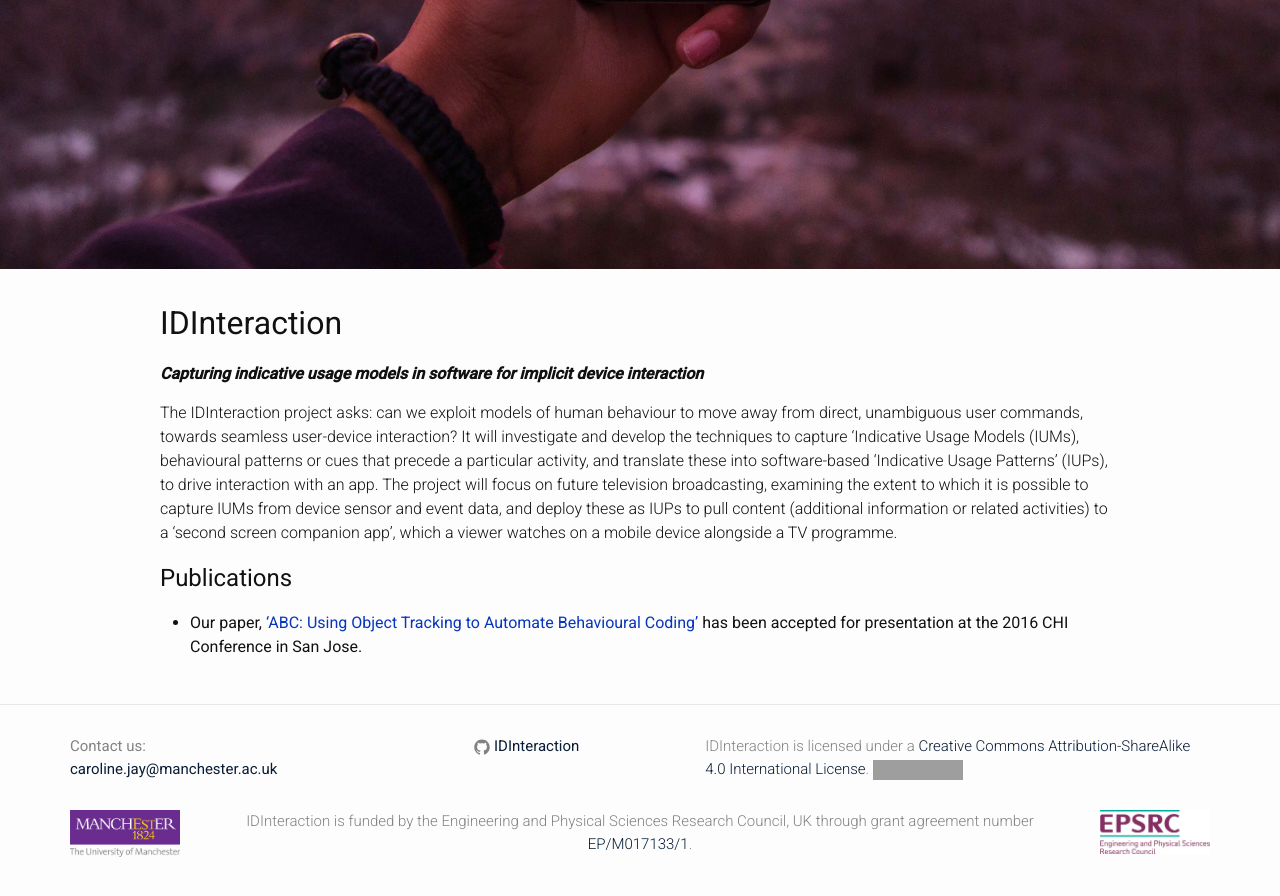
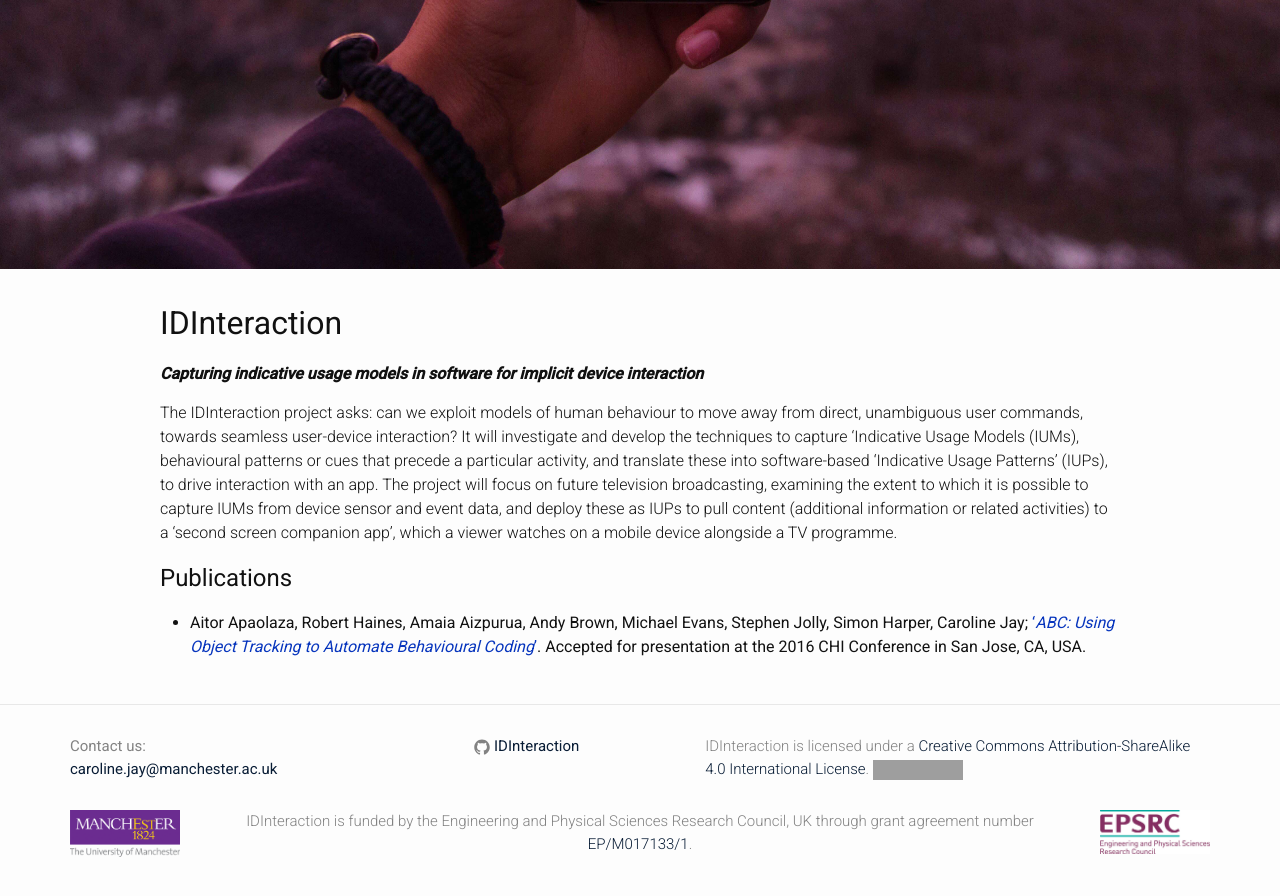
Before and after one commit to IDInteraction/IDInteraction.github.io, a Jekyll site: the page built from index.md, in a window 1280 px wide and 900 px high, scrolled down 747 px. Shown: the top 896 px of the window. Built offline with Jekyll 4.4.1, drawn with Linux system fonts in a browser that asks for light colours; nearby versions of some CDN libraries; grey boxes are pictures that could not be loaded.

Commit message:
Better paper ref on front page.

```diff
--- a/index.md
+++ b/index.md
@@ -11,4 +11,4 @@ The IDInteraction project asks: can we exploit models of human behaviour to move
 
 ## Publications
 
-* Our paper, ['ABC: Using Object Tracking to Automate Behavioural Coding'](https://www.escholar.manchester.ac.uk/uk-ac-man-scw:297977) has been accepted for presentation at the 2016 CHI Conference in San Jose.
+* Aitor Apaolaza, Robert Haines, Amaia Aizpurua, Andy Brown, Michael Evans, Stephen Jolly, Simon Harper, Caroline Jay; ['*ABC: Using Object Tracking to Automate Behavioural Coding*'](https://www.escholar.manchester.ac.uk/uk-ac-man-scw:297977). Accepted for presentation at the 2016 CHI Conference in San Jose, CA, USA.
```
